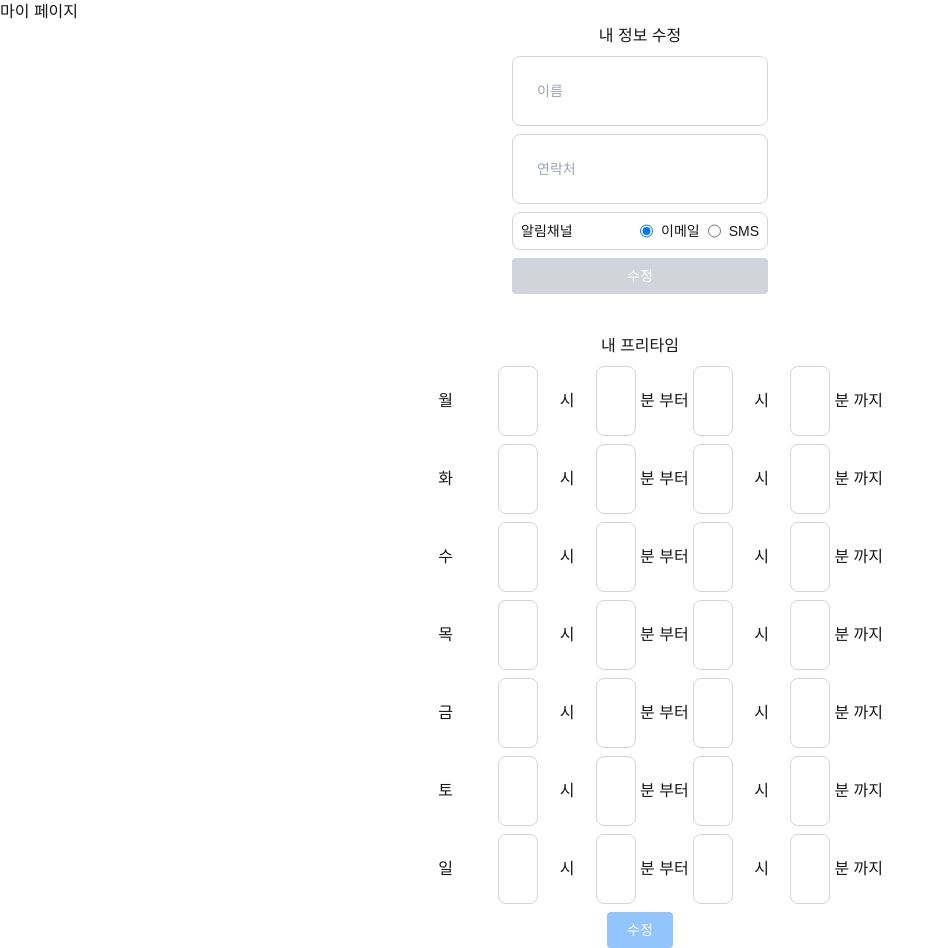
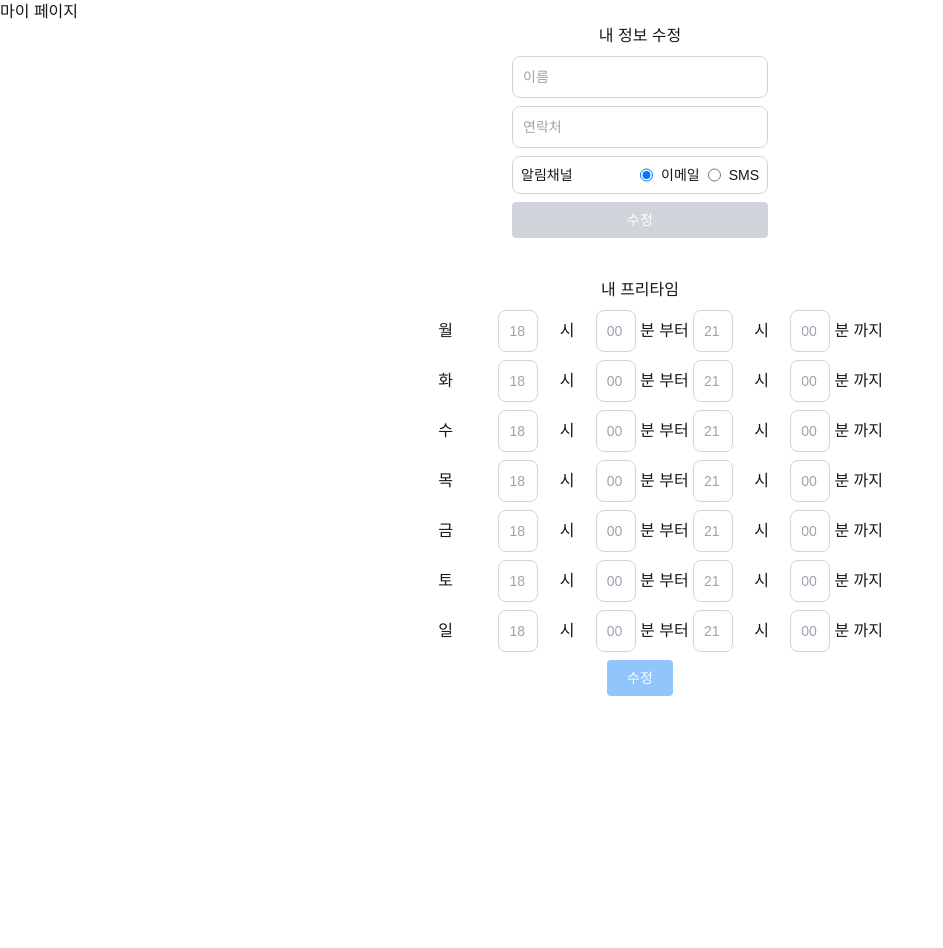
Before and after one commit to ywj3493/free-time-client, a Next.js app: page /users in a window 1280 px wide. Shown: the whole page, without its empty margins (0-943 px from the left). After the commit the page ends 800 px from the top, so only its background shows below. Built offline with nearby package versions, Linux system fonts and the light colour scheme.

Commit message:
✨: 디자인 변경

```diff
--- a/src/app/page.tsx
+++ b/src/app/page.tsx
@@ -1,7 +1,7 @@
 "use client";
 
 import { WeeklyCalender } from "@/components/free-time/WeeklyCalender";
-import { ScheduleContextProvider } from "@/hooks/scheduleContext";
+import { ScheduleContextProvider } from "@/hooks/ScheduleContext";
 
 export default function Home() {
   return (
--- a/src/components/free-time/WeeklyCalender.tsx
+++ b/src/components/free-time/WeeklyCalender.tsx
@@ -6,7 +6,7 @@ import { DaySchedule } from "./DaySchedule";
 import { startOfWeek, endOfWeek, addDays, addWeeks, format } from "date-fns";
 import { Button } from "../common/Button";
 import Modal from "../common/Modal";
-import { ScheduleContextProvider } from "@/hooks/scheduleContext";
+import { ScheduleContextProvider } from "@/hooks/ScheduleContext";
 import { MeetingProposalForm } from "../proposals/MeetingProposalForm";
 import { useSchedule } from "@/hooks/useSchedule";
 import { ScheduleAdapter } from "@/adapters/SchduleAdapter";
--- a/src/components/users/FreeTimeUpdateForm.tsx
+++ b/src/components/users/FreeTimeUpdateForm.tsx
@@ -32,25 +32,25 @@ export function FreeTimeUpdateForm() {
           <TextField
             {...register(`${eng}.startHour`)}
             placeholder="18"
-            className="text-sm p-4 w-10"
+            className="text-sm w-10"
           />
           <span className="text-center">시</span>
           <TextField
             {...register(`${eng}.startMinute`)}
             placeholder="00"
-            className="text-sm p-4 w-10"
+            className="text-sm w-10"
           />
           <span className="text-center">분 부터</span>
           <TextField
             {...register(`${eng}.endHour`)}
             placeholder="21"
-            className="text-sm p-4 w-10"
+            className="text-sm w-10"
           />
           <span className="text-center">시</span>
           <TextField
             {...register(`${eng}.endMinute`)}
             placeholder="00"
-            className="text-sm p-4 w-10"
+            className="text-sm w-10"
           />
           <span className="text-center">분 까지</span>
         </div>
--- a/src/components/users/UserUpdateForm.tsx
+++ b/src/components/users/UserUpdateForm.tsx
@@ -30,7 +30,7 @@ export function UserUpdateForm() {
         type="text"
         {...register("name", { required: true })}
         placeholder="이름"
-        className="w-full text-sm p-4"
+        className="w-full text-sm"
       />
       <TextField
         type="text"
@@ -39,7 +39,7 @@ export function UserUpdateForm() {
           pattern: /^01[016789]\d{3,4}\d{4}$/,
         })}
         placeholder="연락처"
-        className="w-full text-sm p-4"
+        className="w-full text-sm"
       />
 
       <div className="flex w-full items-center gap-4 rounded-lg border border-gray-300 p-2 text-sm justify-between">
--- a/src/hooks/useSchedule.ts
+++ b/src/hooks/useSchedule.ts
@@ -1,5 +1,5 @@
 import { useContext } from "react";
-import { ScheduleContext } from "./scheduleContext";
+import { ScheduleContext } from "./ScheduleContext";
 
 export function useSchedule() {
   const context = useContext(ScheduleContext);
```
